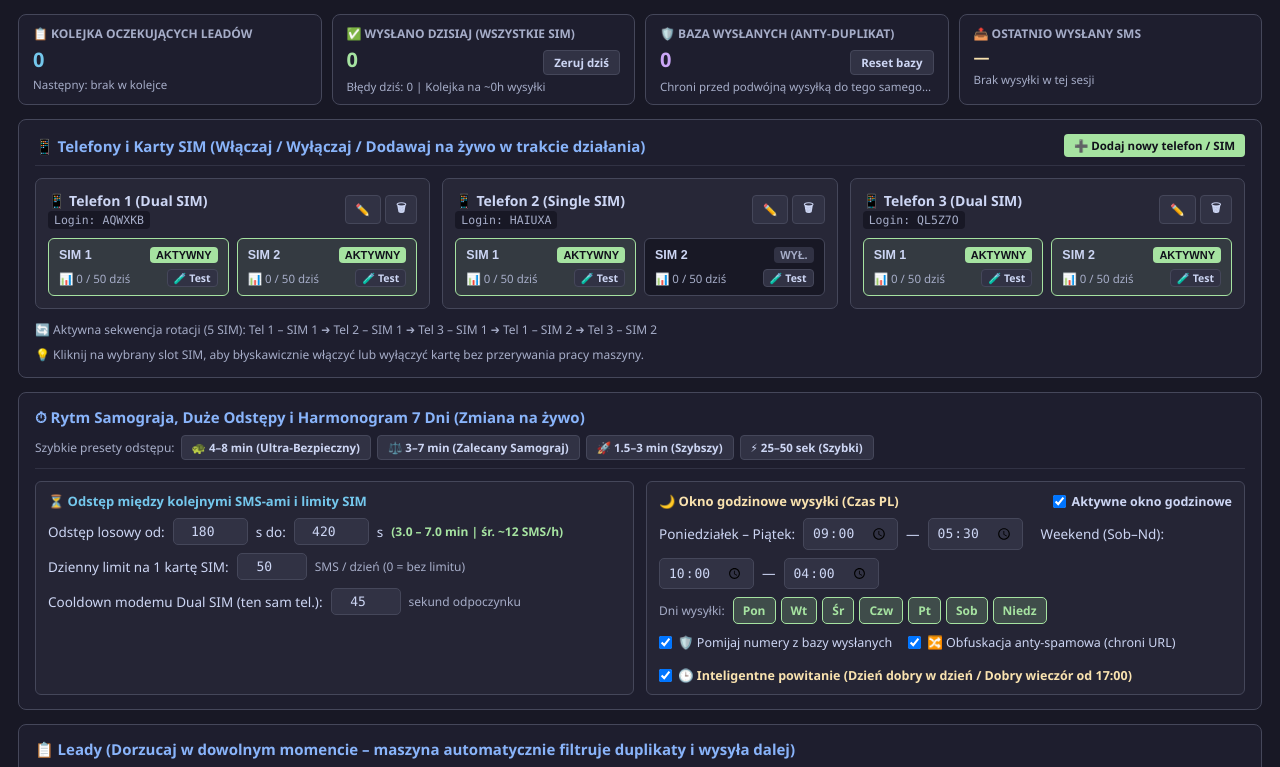
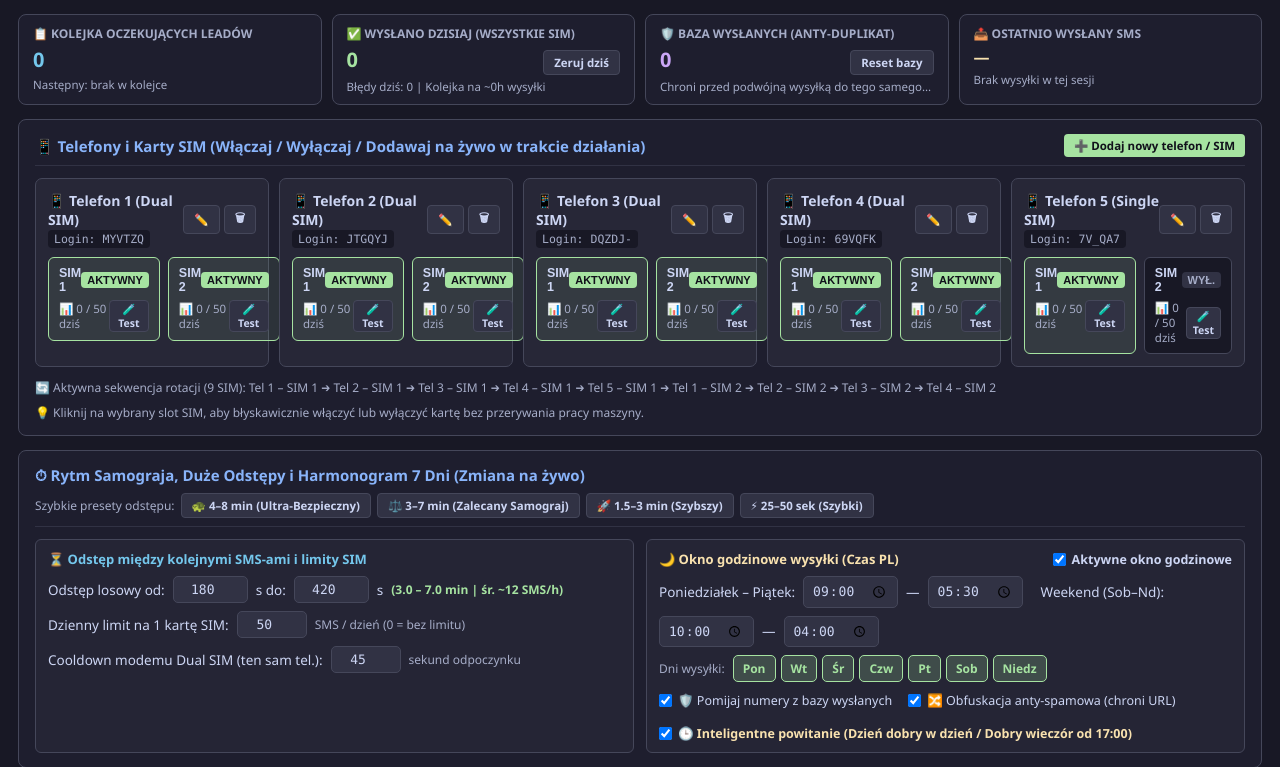
Before and after one commit to foliowiecsztywnygit/sms-sender, a FastAPI app: page / in a window 1280 px wide. Shown: the part 93-860 px from the top of the page. Run offline with FastAPI, Linux system fonts and the light colour scheme.

Commit message:
Aktualizacja konfiguracji: 5 telefonow (9 SIM), prywatne API SMSGate, responsywny uklad kart

```diff
--- a/docker-compose.yml
+++ b/docker-compose.yml
@@ -13,6 +13,7 @@ services:
       - PYTHONUNBUFFERED=1
       - DATA_DIR=/app/data
       - PORT=8000
+      - SMSGATE_API_URL=${SMSGATE_API_URL:-https://api.sms-gate.app/3rdparty/v1/messages}
     volumes:
       - sms_data:/app/data
 
--- a/web_app/app.py
+++ b/web_app/app.py
@@ -36,7 +36,7 @@ from requests.auth import HTTPBasicAuth
 # ──────────────────────────────────────────────
 # STali I KONFIGURACJA PODSTAWOWA
 # ──────────────────────────────────────────────
-API_URL = "https://api.sms-gate.app/3rdparty/v1/messages"
+API_URL = os.environ.get("SMSGATE_API_URL", "https://smsgate-api.brosystems.pl/api/3rdparty/v1/messages")
 
 try:
     PL_TZ = ZoneInfo("Europe/Warsaw")
@@ -57,8 +57,8 @@ DEFAULT_DEVICES = [
     {
         "id": 1,
         "name": "Telefon 1 (Dual SIM)",
-        "username": "AQWXKB",
-        "password": "rxjcknnvrkwd1s",
+        "username": "MYVTZQ",
+        "password": "eyjzqerafikelw",
         "sims": [
             {"slot": 1, "enabled": True, "label": "Tel 1 – SIM 1"},
             {"slot": 2, "enabled": True, "label": "Tel 1 – SIM 2"},
@@ -66,22 +66,42 @@ DEFAULT_DEVICES = [
     },
     {
         "id": 2,
-        "name": "Telefon 2 (Single SIM)",
-        "username": "HAIUXA",
-        "password": "gcbxfmsi4lqens",
+        "name": "Telefon 2 (Dual SIM)",
+        "username": "JTGQYJ",
+        "password": "9z9mmyzswkfdxm",
         "sims": [
             {"slot": 1, "enabled": True, "label": "Tel 2 – SIM 1"},
-            {"slot": 2, "enabled": False, "label": "Tel 2 – SIM 2"},
+            {"slot": 2, "enabled": True, "label": "Tel 2 – SIM 2"},
         ],
     },
     {
         "id": 3,
         "name": "Telefon 3 (Dual SIM)",
-        "username": "QL5Z7O",
-        "password": "4jzbmvhv6tpbmd",
+        "username": "DQZDJ-",
+        "password": "-xdgjpzxmurnns",
         "sims": [
             {"slot": 1, "enabled": True, "label": "Tel 3 – SIM 1"},
             {"slot": 2, "enabled": True, "label": "Tel 3 – SIM 2"},
+        ],
+    },
+    {
+        "id": 4,
+        "name": "Telefon 4 (Dual SIM)",
+        "username": "69VQFK",
+        "password": "a33g_l_ml7vkw_",
+        "sims": [
+            {"slot": 1, "enabled": True, "label": "Tel 4 – SIM 1"},
+            {"slot": 2, "enabled": True, "label": "Tel 4 – SIM 2"},
+        ],
+    },
+    {
+        "id": 5,
+        "name": "Telefon 5 (Single SIM)",
+        "username": "7V_QA7",
+        "password": "ulat1p8gnj27lb",
+        "sims": [
+            {"slot": 1, "enabled": True, "label": "Tel 5 – SIM 1"},
+            {"slot": 2, "enabled": False, "label": "Tel 5 – SIM 2"},
         ],
     },
 ]
--- a/web_app/docker-compose.yml
+++ b/web_app/docker-compose.yml
@@ -11,6 +11,7 @@ services:
       - PYTHONUNBUFFERED=1
       - DATA_DIR=/app/data
       - PORT=8000
+      - SMSGATE_API_URL=${SMSGATE_API_URL:-https://api.sms-gate.app/3rdparty/v1/messages}
     volumes:
       - sms_data:/app/data
 
--- a/web_app/templates/index.html
+++ b/web_app/templates/index.html
@@ -212,8 +212,8 @@
         /* Karty Telefonów i SIM */
         .devices-grid {
             display: grid;
-            grid-template-columns: repeat(auto-fill, minmax(310px, 1fr));
-            gap: 12px;
+            grid-template-columns: repeat(auto-fit, minmax(210px, 1fr));
+            gap: 10px;
         }
 
         .device-card {
@@ -760,7 +760,7 @@
 
             <div class="form-field">
                 <label>Login API (Username z aplikacji SMS-Gate na telefonie):</label>
-                <input type="text" id="devModalUser" placeholder="np. AQWXKB">
+                <input type="text" id="devModalUser" placeholder="np. W5-LOR">
             </div>
 
             <div class="form-field">
```
Also changed, not shown: sms_sender.py (+14 -4 lines).
